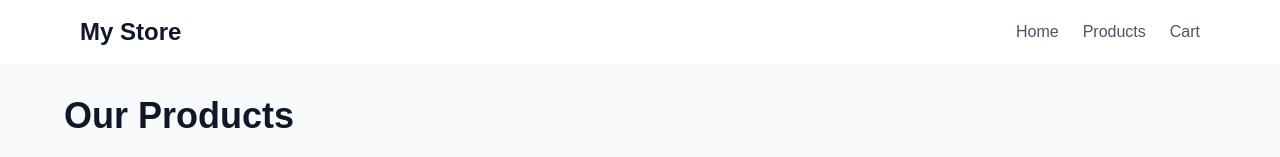
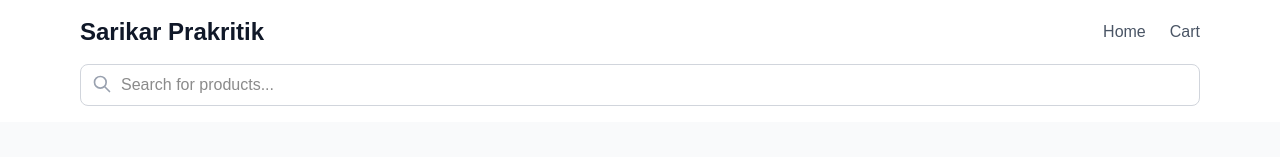
Before and after one commit to entoxoDigital/ecommerceNextJs, a Next.js app: page / in a window 1280 px wide. Shown: the top 157 px of the page. Built offline with nearby package versions, Linux system fonts and the light colour scheme.

Commit message:
Added search functionality

```diff
--- a/src/app/page.js
+++ b/src/app/page.js
@@ -1,21 +1,32 @@
 'use client'
-import { useState } from 'react'
+import { useState, useEffect } from 'react'
+import { useSearchParams } from 'next/navigation'
 import ProductCard from '@/components/ProductCard'
 import { products, categories } from '@/data/products'
 
 export default function Home() {
   const [selectedCategory, setSelectedCategory] = useState("All")
+  const searchParams = useSearchParams()
+  const searchQuery = searchParams.get('search') || ''
 
-  const filteredProducts = selectedCategory === "All"
-    ? products
-    : products.filter(product => product.category === selectedCategory)
+  const filteredProducts = products.filter(product => {
+    const matchesCategory = selectedCategory === "All" || product.category === selectedCategory
+    const matchesSearch = product.name.toLowerCase().includes(searchQuery.toLowerCase()) ||
+                         product.description.toLowerCase().includes(searchQuery.toLowerCase())
+    return matchesCategory && matchesSearch
+  })
 
   return (
     <div className="min-h-screen bg-gray-50 p-8">
       <div className="max-w-6xl mx-auto">
-        <h1 className="text-4xl font-bold text-gray-900 mb-8">
+        <h1 className="text-4xl font-bold text-gray-900 mb-2">
           Our Products
         </h1>
+        {searchQuery && (
+          <p className="text-gray-600 mb-6">
+            Showing results for "{searchQuery}"
+          </p>
+        )}
 
         {/* Category Filter Buttons */}
         <div className="flex flex-wrap gap-3 mb-8">
@@ -44,7 +55,9 @@ export default function Home() {
         {/* Empty State */}
         {filteredProducts.length === 0 && (
           <div className="text-center py-12">
-            <p className="text-gray-600 text-lg">No products found in this category.</p>
+            <p className="text-gray-600 text-lg">
+              No products found. Try a different search or category.
+            </p>
           </div>
         )}
       </div>
--- a/src/components/Header.js
+++ b/src/components/Header.js
@@ -1,18 +1,31 @@
 'use client'
 import { useCart } from '@/context/CartContext'
+import { useState } from 'react'
+import { useRouter } from 'next/navigation'
 
 export default function Header() {
   const { getTotalItems } = useCart()
+  const [searchQuery, setSearchQuery] = useState('')
+  const router = useRouter()
+
+  const handleSearch = (e) => {
+    e.preventDefault()
+    if (searchQuery.trim()) {
+      router.push(`/?search=${encodeURIComponent(searchQuery)}`)
+    } else {
+      router.push('/')
+    }
+  }
 
   return (
     <header className="bg-white shadow-md">
-      <div className="max-w-6xl mx-auto px-4 py-4 flex justify-between items-center">
-        <div className="text-2xl font-bold text-gray-900">
-          My Store
-        </div>
+      <div className="max-w-6xl mx-auto px-4 py-4">
+        <div className="flex justify-between items-center mb-4 md:mb-0">
+          <a href="/" className="text-2xl font-bold text-gray-900">
+            Sarikar Prakritik
+          </a>
           <nav className="flex gap-6 items-center">
             <a href="/" className="text-gray-600 hover:text-gray-900">Home</a>
-          <a href="/products" className="text-gray-600 hover:text-gray-900">Products</a>
             <a href="/cart" className="text-gray-600 hover:text-gray-900 relative">
               Cart
               {getTotalItems() > 0 && (
@@ -23,6 +36,28 @@ export default function Header() {
             </a>
           </nav>
         </div>
+
+        {/* Search Bar */}
+        <form onSubmit={handleSearch} className="mt-4">
+          <div className="relative">
+            <input
+              type="text"
+              placeholder="Search for products..."
+              value={searchQuery}
+              onChange={(e) => setSearchQuery(e.target.value)}
+              className="w-full px-4 py-2 pl-10 border border-gray-300 rounded-lg focus:outline-none focus:ring-2 focus:ring-blue-500"
+            />
+            <svg
+              className="absolute left-3 top-2.5 h-5 w-5 text-gray-400"
+              fill="none"
+              stroke="currentColor"
+              viewBox="0 0 24 24"
+            >
+              <path strokeLinecap="round" strokeLinejoin="round" strokeWidth={2} d="M21 21l-6-6m2-5a7 7 0 11-14 0 7 7 0 0114 0z" />
+            </svg>
+          </div>
+        </form>
+      </div>
     </header>
   )
 }
```
Lines whose indentation alone changed are shown as unchanged.
